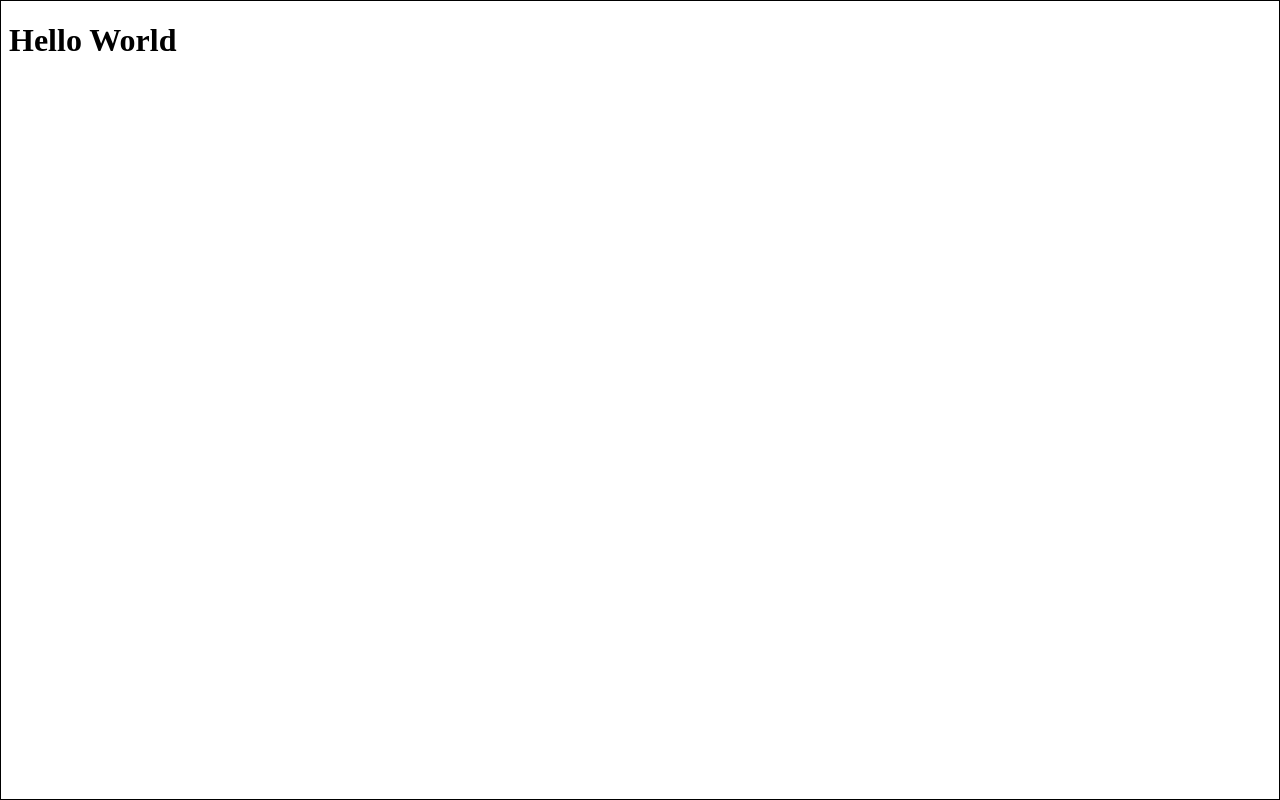
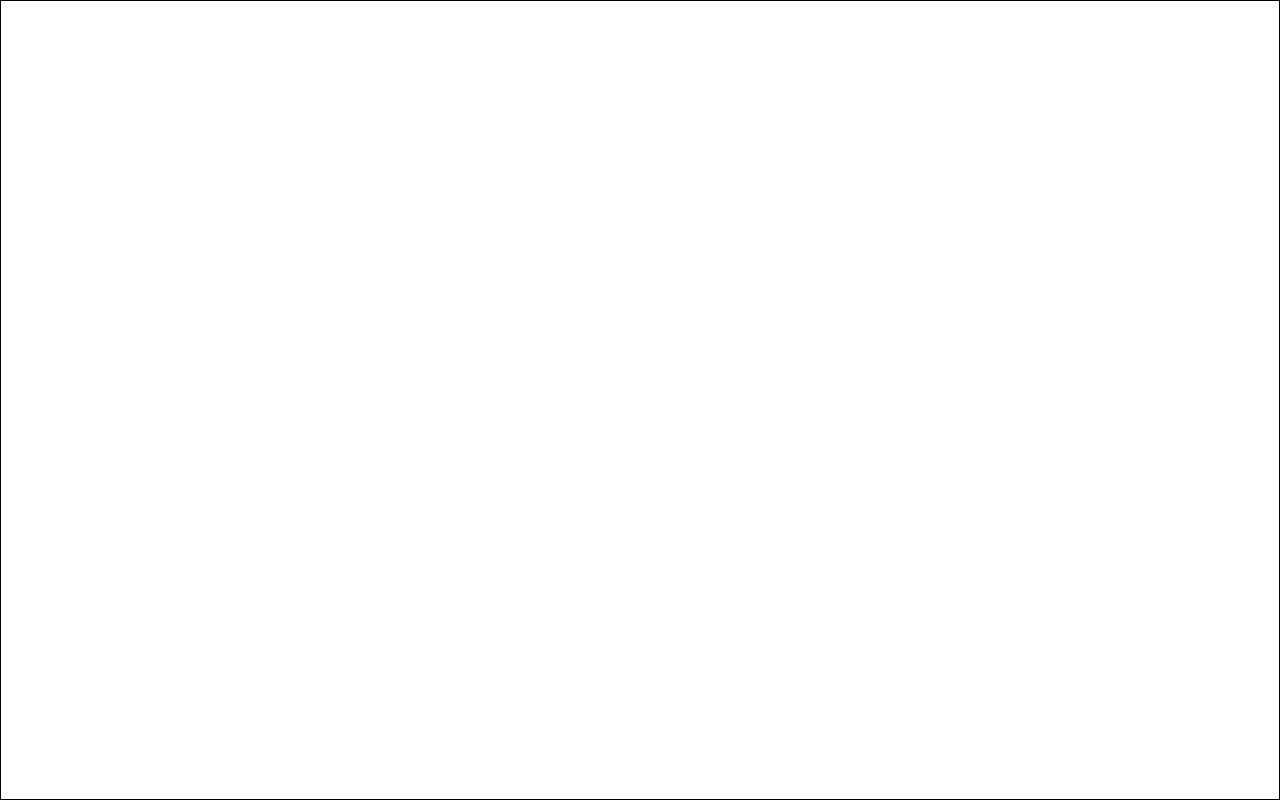
Before and after one commit to Mohd-Hamza-123/kwikdocs-preview, a Next.js app: page /render in a window 1280 px wide. Built offline with nearby package versions, Linux system fonts and the light colour scheme.

Commit message:
add preview

```diff
--- /dev/null
+++ b/src/app/components/RenderWeb.tsx
@@ -0,0 +1,42 @@
+"use client";
+import { useSearchParams } from "next/navigation";
+import { useEffect, useRef } from "react";
+
+export default function RenderWeb() {
+  const iframeRef = useRef<HTMLIFrameElement>(null);
+  const params = useSearchParams();
+
+  useEffect(() => {
+    const html = params.get("html") || "";
+    const css = params.get("css") || "";
+    const js = params.get("js") || "";
+
+    const finalHtml = `
+      <!DOCTYPE html>
+      <html>
+        <head>
+          <meta charset="UTF-8" />
+          <meta http-equiv="Content-Security-Policy"
+                content="default-src 'none'; script-src 'unsafe-inline'; style-src 'unsafe-inline'; img-src * data:; connect-src *">
+          <style>${css}</style>
+        </head>
+        <body>
+          ${html}
+          <script>${js}</script>
+        </body>
+      </html>
+    `;
+
+    if (iframeRef.current) {
+      iframeRef.current.srcdoc = finalHtml;
+    }
+  }, [params]);
+
+  return (
+    <iframe
+      ref={iframeRef}
+      sandbox="allow-scripts allow-same-origin allow-forms allow-modals"
+      className="w-full h-screen border"
+    />
+  );
+}
--- a/src/app/render/page.tsx
+++ b/src/app/render/page.tsx
@@ -1,50 +1,10 @@
-'use client'
-import React, { useEffect, useRef } from 'react'
-import { useSearchParams } from 'next/navigation'
+import React, { Suspense } from 'react'
+import RenderWeb from '../components/RenderWeb'
 
-const Page = () => {
-
-    const iframeRef = useRef<HTMLIFrameElement>(null)
-    const params = useSearchParams()
-
-    const renderPage = (html: string, css: string, js: string) => {
-
-        const finalHtml = `
-      <!DOCTYPE html>
-      <html>
-        <head>
-          <meta charset="UTF-8" />
-          <meta http-equiv="Content-Security-Policy"
-                content="default-src 'none'; script-src 'unsafe-inline'; style-src 'unsafe-inline'; img-src * data:; connect-src *">
-          <style>${css}</style>
-        </head>
-        <body>
-          ${html}
-          <script>${js}</script>
-        </body>
-      </html>
-    `;
-    if(iframeRef.current){
-        iframeRef.current.srcdoc = finalHtml
-    }
-    }
-
-    useEffect(() => {
-        const html = params.get("html") || '<h1>Hello World</h1>'
-        const css = params.get("css") || ""
-        const js = params.get("javaScript") || ''
-        renderPage(html, css, js)
-    }, [params])
-
+export default function Page() {
     return (
-        <div>
-            <iframe
-                ref={iframeRef}
-                sandbox="allow-scripts allow-same-origin allow-forms allow-modals"
-                className="w-full h-screen border"
-            />
-        </div>
+       <Suspense fallback={<div>Loading...</div>}>
+           <RenderWeb />
+       </Suspense>
     )
 }
-
-export default Page
```
